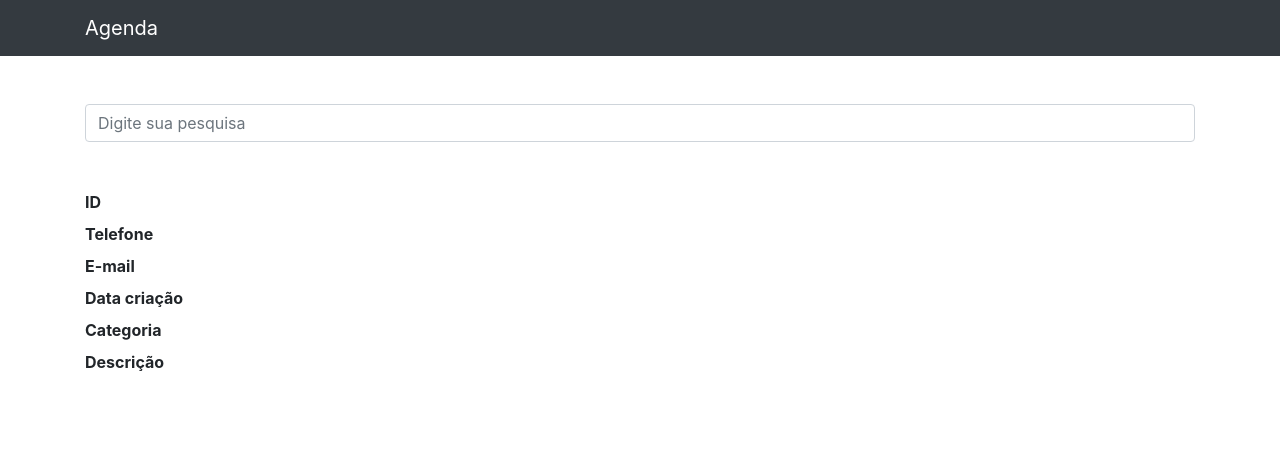
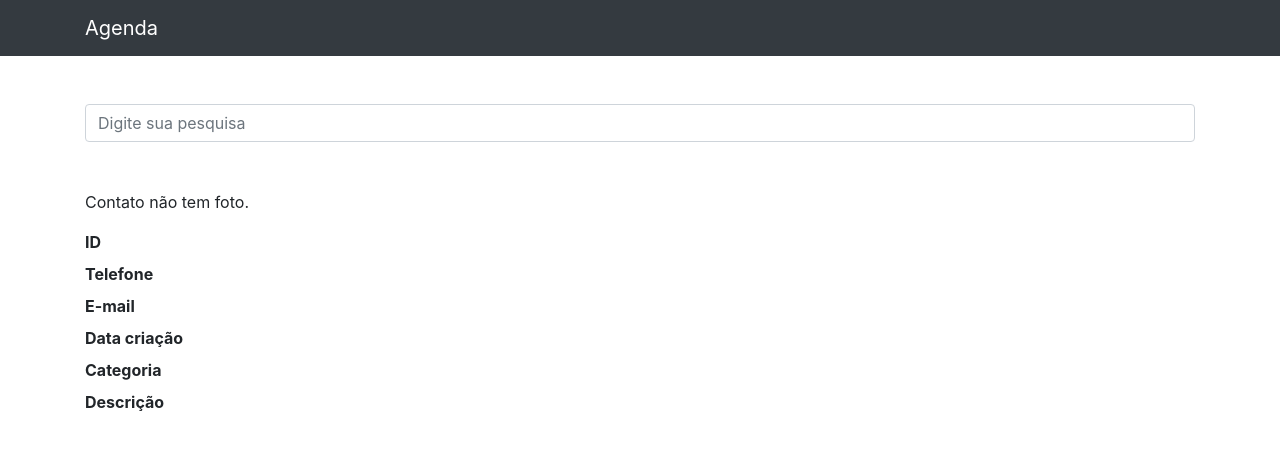
Before and after one commit to vinnilmg/projeto-agenda, a Django app: template contatos/templates/contatos/visualiza_contato.html in a window 1280 px wide. Shown: the top 450 px of the page. Run offline with Django 3.2, Linux system fonts and the light colour scheme; the template is opened without the code that fills it, so the values that code supplies are empty; some libraries are stand-ins or nearby versions.

Commit message:
insert de foto no contato

```diff
--- a/agenda/urls.py
+++ b/agenda/urls.py
@@ -15,8 +15,10 @@ Including another URLconf
 """
 from django.contrib import admin
 from django.urls import path, include
+from django.conf import settings
+from django.conf.urls.static import static
 
 urlpatterns = [
     path('', include('contatos.urls')),
     path('admin/', admin.site.urls),
-]
+] + static(settings.MEDIA_URL, document_root=settings.MEDIA_ROOT)
--- a/contatos/models.py
+++ b/contatos/models.py
@@ -20,6 +20,7 @@ class Contato(models.Model):
     descricao = models.TextField(blank=True)
     categoria = models.ForeignKey(Categoria, on_delete=models.DO_NOTHING)
     mostrar = models.BooleanField(default=True)
+    foto = models.ImageField(blank=True, upload_to='fotos/%Y/%m/%d')
 
     def __str__(self):
         return self.nome
--- a/contatos/templates/contatos/visualiza_contato.html
+++ b/contatos/templates/contatos/visualiza_contato.html
@@ -2,6 +2,14 @@
 
 {% block conteudo %}
 <h1 class="mt-5">{{ contato.nome|upper }} {{ contato.sobrenome|upper }}</h1>
+
+<p>
+    {% if contato.foto %}
+        <img src="{{ contato.foto.url }}" style="max-width: 250px; height: auto;">
+    {% else %}
+        Contato não tem foto.
+    {% endif %}
+</p>
 <dl>
     <dt>ID</dt>
     <dd>{{ contato.id }}</dd>
```
Also changed, not shown: agenda/settings.py (+4 -6 lines), contatos/migrations/0003_contato_foto.py (added), media/fotos/2021/09/25/0503fbd593187d454ea5ad2e0f68e23d.jpg (added), media/fotos/2021/09/25/2bcb6782d013f8ce3a62d188ab29edce.jpg (added), media/fotos/2021/09/25/luffy.jpg (added).
